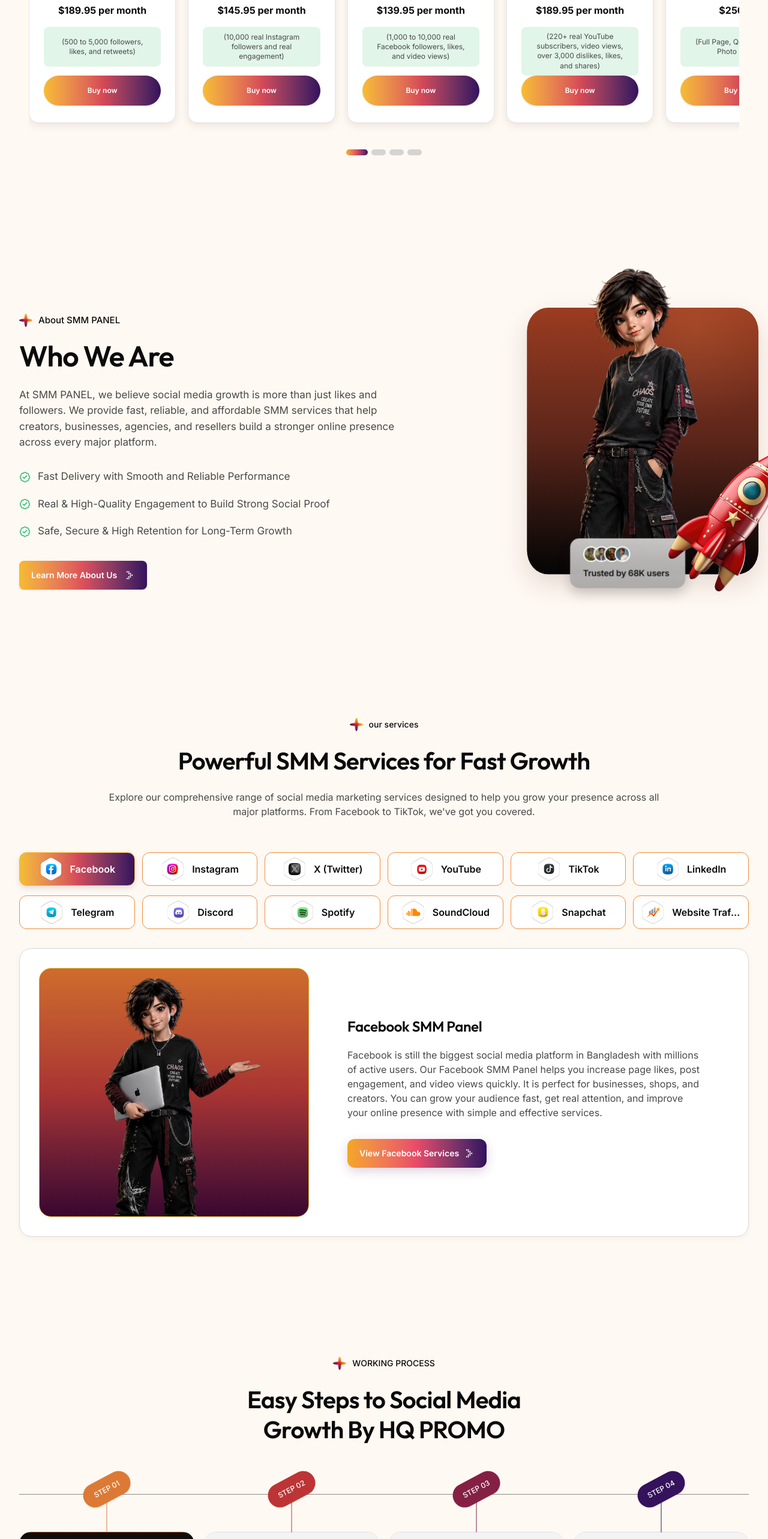
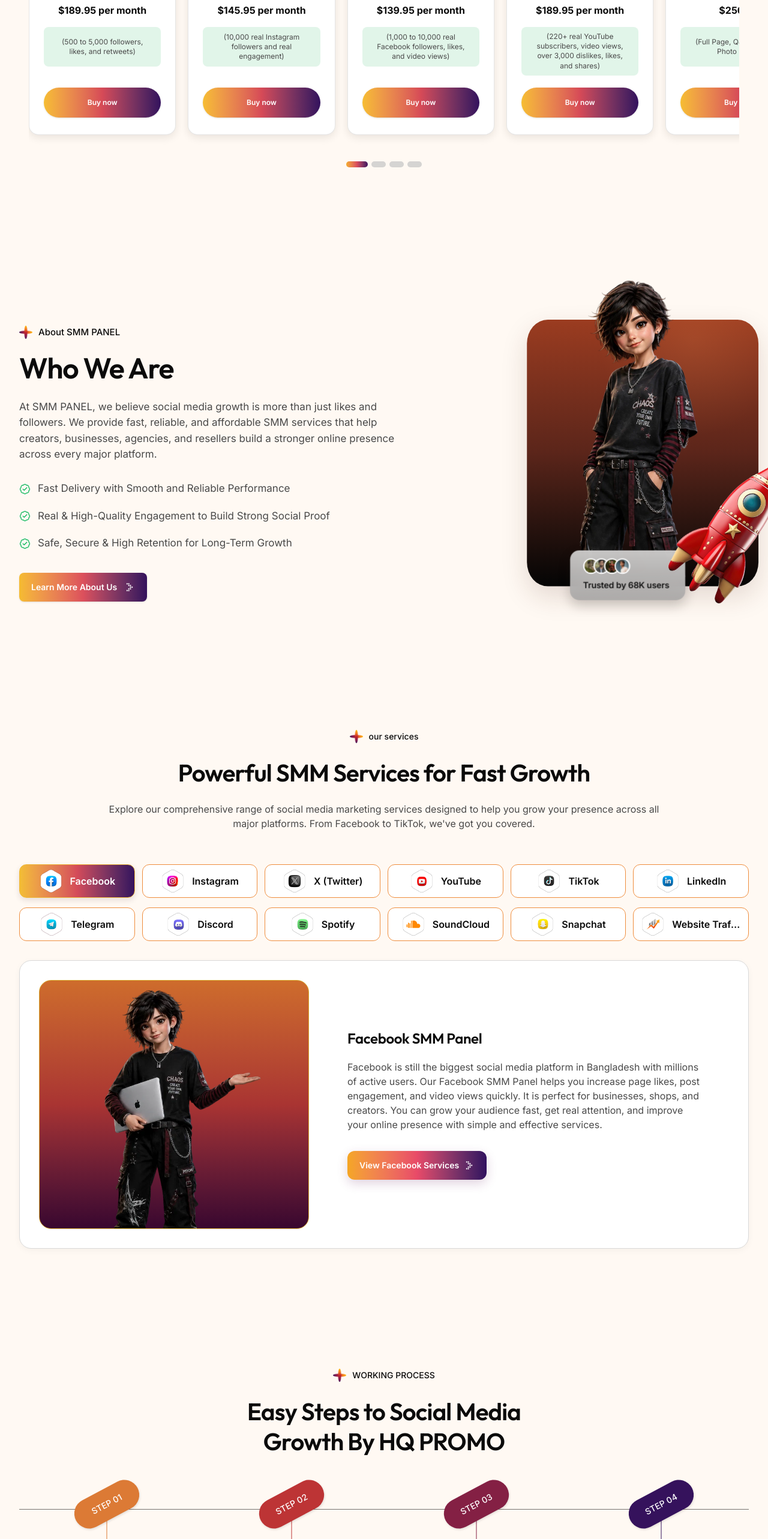
Before and after one commit to SamiunAuntor/Inforisen-Frontend-Task, a Next.js app: page / in a window 1280 px wide. Shown: the part 1400-3966 px from the top of the page at 60% size. Built offline with nearby package versions, Linux system fonts and the light colour scheme.

Commit message:
fix: refine card visuals and spacing

```diff
--- a/src/components/process/ProcessCard.tsx
+++ b/src/components/process/ProcessCard.tsx
@@ -7,10 +7,10 @@
 
 export function ProcessCard({ item }: ProcessCardProps) {
   return (
-    <article className="relative mx-auto w-full max-w-[318px] pt-[88px] transition-transform duration-300 sm:pt-[98px] motion-reduce:transition-none motion-reduce:hover:transform-none supports-[hover:hover]:hover:-translate-y-1">
-      <div className="absolute left-1/2 top-[31px] z-10 h-14 w-px -translate-x-1/2 sm:top-[35px] sm:h-16" style={{ backgroundColor: item.accent }} />
+    <article className="relative mx-auto w-full max-w-[318px] pt-[94px] transition-transform duration-300 sm:pt-[104px] motion-reduce:transition-none motion-reduce:hover:transform-none supports-[hover:hover]:hover:-translate-y-1">
+      <div className="absolute left-1/2 top-[36px] z-10 h-[59px] w-px -translate-x-1/2 sm:top-[40px] sm:h-[65px]" style={{ backgroundColor: item.accent }} />
       <div
-        className="absolute left-1/2 top-[5px] z-20 flex h-9 w-[76px] -translate-x-1/2 -rotate-[28deg] items-center justify-center rounded-full text-[11px] font-medium text-white shadow-sm sm:top-[7px] sm:h-10 sm:w-[84px] sm:text-xs"
+        className="absolute left-1/2 top-[6px] z-20 flex h-11 w-[104px] -translate-x-1/2 -rotate-[28deg] items-center justify-center rounded-full text-xs font-medium tracking-[0.01em] text-white shadow-[0_2px_4px_rgba(0,0,0,0.12)] sm:top-[7px] sm:h-[50px] sm:w-[116px] sm:text-sm"
         style={{ backgroundColor: item.accent }}
       >
         {item.step}
@@ -19,10 +19,17 @@
       <div
         className={`relative mx-auto flex min-h-[360px] w-full max-w-[318px] flex-col items-center overflow-hidden rounded-[20px] px-8 pb-8 pt-[208px] text-center sm:h-[387px] sm:min-h-0 sm:px-9 ${item.featured ? "border border-transparent bg-[linear-gradient(180deg,#151311_0%,#17100b_35%,#4e260f_65%,#b85b24_100%)] text-white" : "border border-[#dfe0e4] bg-white text-foreground"}`}
       >
-        <div
-          className={`pointer-events-none absolute left-1/2 top-[-94px] z-10 h-[284px] w-[647px] -translate-x-1/2 rounded-[50%] ${item.featured ? "bg-[rgba(8,8,8,0.42)]" : "bg-[#f3f3f4]"}`}
+        <svg
           aria-hidden="true"
-        />
+          viewBox="0 0 318 202"
+          preserveAspectRatio="none"
+          className="pointer-events-none absolute inset-x-0 top-0 z-10 h-[202px] w-full"
+        >
+          <path
+            d="M0 0H318V58C276 137 224 190 159 190C94 190 42 137 0 58V0Z"
+            fill={item.featured ? "rgba(8,8,8,0.42)" : "#f3f3f4"}
+          />
+        </svg>
         <Image
           src={item.icon}
           alt=""
--- a/src/components/promotion/PromotionCard.tsx
+++ b/src/components/promotion/PromotionCard.tsx
@@ -40,13 +40,15 @@
         <p className="text-[10px] leading-[1.35] text-body-text xl:text-xs">({service.description})</p>
       </div>
 
+      <div className="mt-auto w-full pt-4 xl:pt-5">
         <a
           href="#contact"
-        className="mt-auto flex h-10 w-full items-center justify-center rounded-full bg-gradient-to-r from-[#f6bd32] via-[#d64a57] to-[#34115d] text-[10px] font-semibold text-white shadow-sm transition hover:-translate-y-0.5 hover:shadow-md focus-visible:outline-2 focus-visible:outline-offset-2 focus-visible:outline-primary xl:h-[50px] xl:text-xs"
+          className="flex h-10 w-full items-center justify-center rounded-full bg-gradient-to-r from-[#f6bd32] via-[#d64a57] to-[#34115d] text-[10px] font-semibold text-white shadow-sm transition hover:-translate-y-0.5 hover:shadow-md focus-visible:outline-2 focus-visible:outline-offset-2 focus-visible:outline-primary xl:h-[50px] xl:text-xs"
           aria-label={`Buy ${service.name} promotion service`}
         >
           Buy now
         </a>
+      </div>
     </article>
   );
 }
--- a/src/components/sections/ProcessSection.tsx
+++ b/src/components/sections/ProcessSection.tsx
@@ -25,7 +25,7 @@
         </div>
 
         <div className="relative mx-auto mt-10 grid w-full max-w-[1320px] grid-cols-1 gap-4 sm:mt-12 sm:grid-cols-2 xl:grid-cols-4 min-[1384px]:grid-cols-[repeat(4,318px)]">
-          <div aria-hidden="true" className="absolute inset-x-0 top-[35px] hidden h-px bg-black/45 xl:block" />
+          <div aria-hidden="true" className="absolute inset-x-0 top-[40px] hidden h-px bg-[#77736f] xl:block" />
           {processSteps.map((item) => (
             <ProcessCard key={item.step} item={item} />
           ))}
```
Lines whose indentation alone changed are shown as unchanged.
